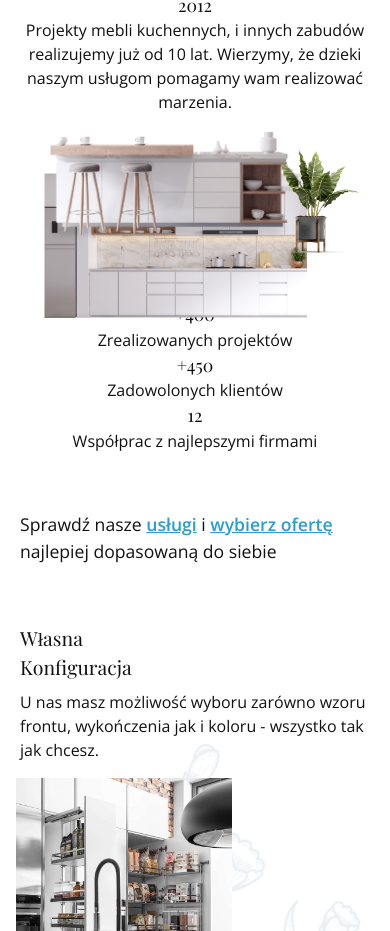
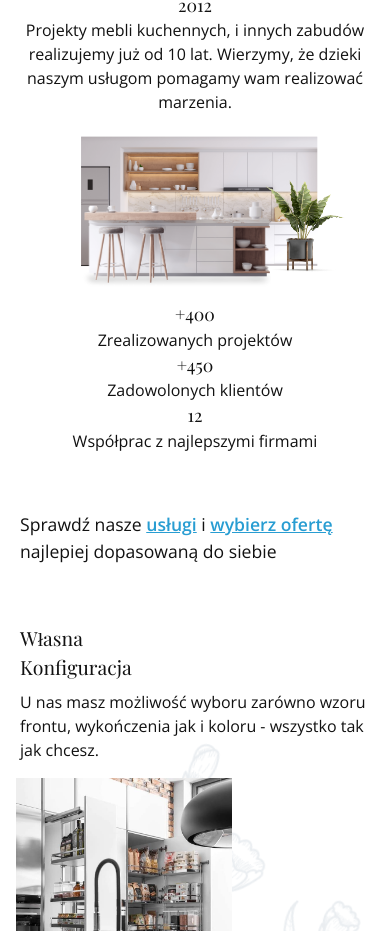
Before and after one commit to dencs08/aviorprojekt.pl, a React (Create React App) app: page / in a window 390 px wide. Shown: the part 2017-2948 px from the top of the page. Built offline with nearby package versions, Linux system fonts and the light colour scheme.

Commit message:
update: kitchen_assembly.scss responsivness

```diff
--- a/src/containers/kitchen_assembly/kitchen_assembly.scss
+++ b/src/containers/kitchen_assembly/kitchen_assembly.scss
@@ -8,8 +8,10 @@
     .kitchen {
       position: absolute;
 
-      top: -22%;
+      top: -10vw;
       //   bottom: 0;
+
+      left: 3vw;
 
       width: 100%;
       height: auto;
@@ -19,7 +21,7 @@
     .plant {
       position: absolute;
 
-      top: 25%;
+      top: 4vw;
       right: -40%;
 
       width: 32.5%;
@@ -30,7 +32,7 @@
     .table {
       position: absolute;
 
-      top: 50%;
+      top: 12.5vw;
       right: 0;
 
       width: 70%;
@@ -46,8 +48,27 @@
   }
 }
 
-@media screen and (min-width: 768px) {
+@media screen and (max-width: 1024px) {
   .kitchen {
-    // top: 25%;
+    top: -8vw !important;
   }
 }
+
+@media screen and (max-width: 768px) {
+  .kitchen {
+    top: -8vw !important;
+    right: 0 !important;
+    left: 10vw !important;
+    width: 90% !important;
+  }
+  .plant {
+    top: 9vw !important;
+    right: -30% !important;
+    width: 28.5% !important;
+  }
+  .table {
+    top: 19vw !important;
+    right: 10% !important;
+    width: 55% !important;
+  }
+}
```
